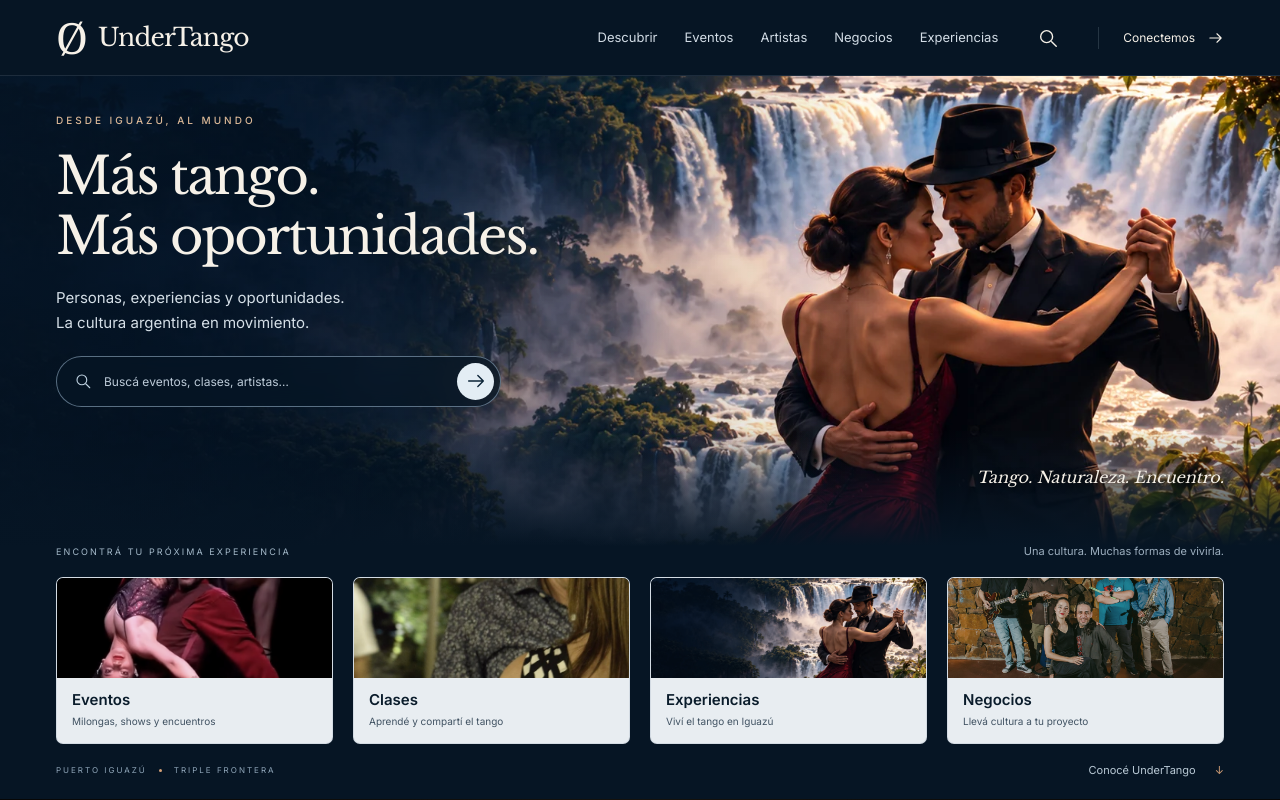
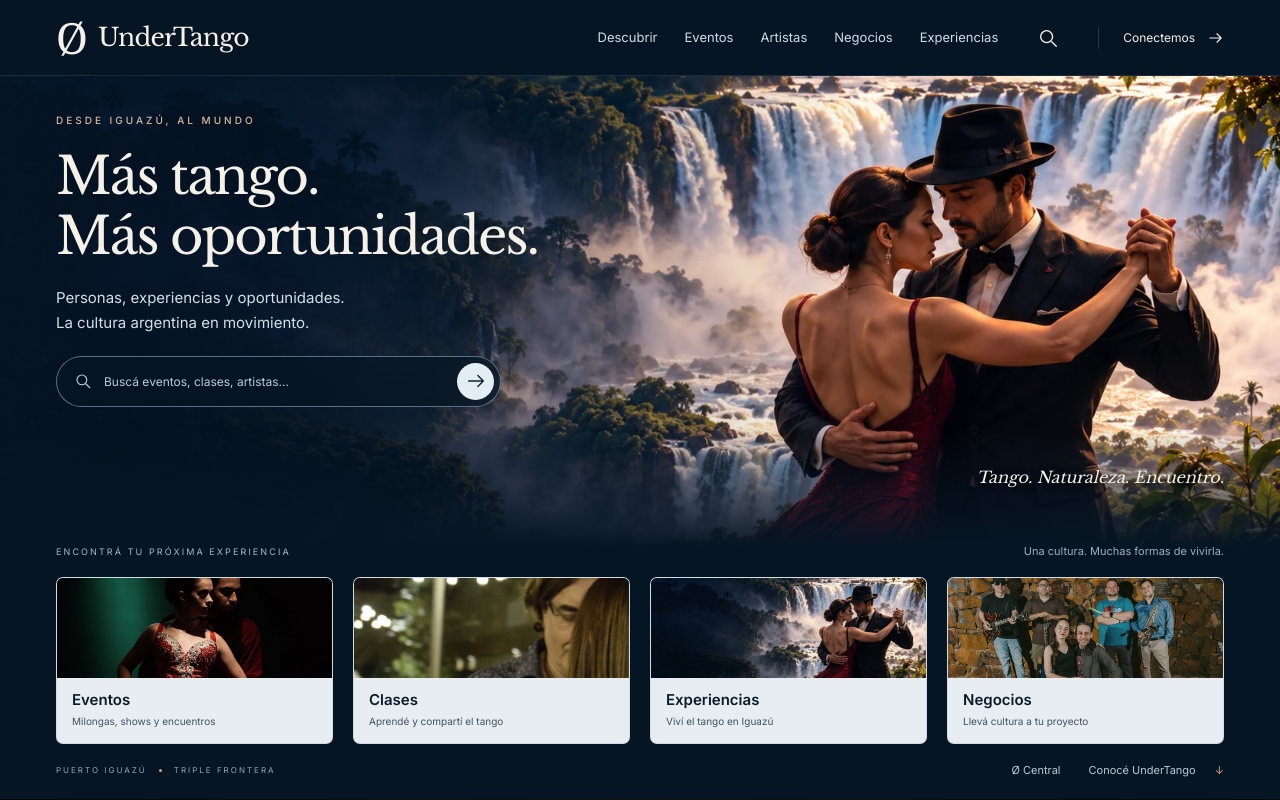
Before and after one commit to O-UnderTango-Club/UnderTangoWEBNextJS, a Next.js app: page / in a window 1280 px wide. Shown: the top 800 px of the page. Built offline with nearby package versions, Linux system fonts and the light colour scheme.

Commit message:
Refine photo framing and retain access to UnderTango Central

```diff
--- a/app/components/HomeLanding.tsx
+++ b/app/components/HomeLanding.tsx
@@ -22,11 +22,11 @@ function Icon({ name, className }: { name: IconName; className?: string }) {
 }
 
 const categories: { title: string; description: string; href: string; icon: IconName; image: string; position?: string; keywords: string; mobileOnly?: boolean }[] = [
-  { title: 'Eventos', description: 'Milongas, shows y encuentros', href: '/agenda', icon: 'calendar', image: '/assets/images/showsImage1.png', position: 'center 32%', keywords: 'agenda calendario milonga show festival rave bailar' },
-  { title: 'Clases', description: 'Aprendé y compartí el tango', href: '#classes', icon: 'learn', image: '/assets/images/la-cava-registro-01.webp', position: 'center 42%', keywords: 'aprender escuela curso baile grupales privadas academia' },
+  { title: 'Eventos', description: 'Milongas, shows y encuentros', href: '/agenda', icon: 'calendar', image: '/assets/images/grupal1.png', position: 'center 20%', keywords: 'agenda calendario milonga show festival rave bailar' },
+  { title: 'Clases', description: 'Aprendé y compartí el tango', href: '#classes', icon: 'learn', image: '/assets/images/la-cava-registro-01.webp', position: 'center 14%', keywords: 'aprender escuela curso baile grupales privadas academia' },
   { title: 'Artistas', description: 'Conocé a nuestro equipo', href: '/artistas', icon: 'music', image: '/assets/images/tango-rave-elenco.jpg', keywords: 'personas profesionales musicos bailarines equipo', mobileOnly: true },
   { title: 'Experiencias', description: 'Viví el tango en Iguazú', href: '/la-cava', icon: 'compass', image: '/images/home/cultura-conecta-iguazu.webp', position: '70% 45%', keywords: 'turismo cultura cataratas iguazu cena la cava' },
-  { title: 'Negocios', description: 'Llevá cultura a tu proyecto', href: '/produccion-artistica', icon: 'business', image: '/assets/images/tango-rave-elenco.jpg', position: 'center 40%', keywords: 'contratar produccion empresas hoteles eventos corporativos oportunidades' },
+  { title: 'Negocios', description: 'Llevá cultura a tu proyecto', href: '/produccion-artistica', icon: 'business', image: '/assets/images/tango-rave-elenco.jpg', position: 'center 15%', keywords: 'contratar produccion empresas hoteles eventos corporativos oportunidades' },
 ];
 
 const normalize = (value: string) => value.normalize('NFD').replace(/[\u0300-\u036f]/g, '').toLowerCase().trim();
@@ -83,13 +83,13 @@ export default function HomeLanding() {
           </a>)}
         </div>
         {terms.length > 0 && <p className={styles.searchStatus} role="status">{matches.length ? `${matches.length} ${matches.length === 1 ? 'sección encontrada' : 'secciones encontradas'}` : 'No encontramos una sección con ese nombre. Probá con tango, clases o shows.'} <button type="button" onClick={() => { setQuery(''); searchRef.current?.focus(); }}>Ver todas</button></p>}
-        <div className={styles.discoveryFooter}><span>PUERTO IGUAZÚ <i /> TRIPLE FRONTERA</span><a href="#intentions">Conocé UnderTango <span aria-hidden="true">↓</span></a></div>
+        <div className={styles.discoveryFooter}><span>PUERTO IGUAZÚ <i /> TRIPLE FRONTERA</span><div className={styles.footerLinks}><a href="/central">Ø Central</a><a href="#intentions">Conocé UnderTango <span aria-hidden="true">↓</span></a></div></div>
       </div>
 
       <nav className={styles.mobileNav} aria-label="Accesos rápidos">
         <a href="#inicio" aria-label="Ir al inicio"><Icon name="home" /><span>Inicio</span></a>
         <a href="#descubrir"><Icon name="compass" /><span>Explorar</span></a>
-        <a href="/artistas"><Icon name="music" /><span>Artistas</span></a>
+        <a href="/central"><Icon name="business" /><span>Ø Central</span></a>
         <a href="/reservas"><Icon name="contact" /><span>Contacto</span></a>
       </nav>
     </div>
--- a/app/components/home-landing.module.css
+++ b/app/components/home-landing.module.css
@@ -54,6 +54,7 @@
 .discoveryFooter i { width: 3px; height: 3px; border-radius: 50%; background: var(--copper); }
 .discoveryFooter a { font-size: 11px; color: #bacad6; }
 .discoveryFooter a span { padding-left: 16px; color: var(--copper); }
+.footerLinks { display: flex; gap: 28px; }
 .searchStatus { color: #c0d1de; font-size: 13px; margin: 16px 0; }
 .searchStatus button { background: none; border: none; text-decoration: underline; color: var(--ivory); cursor: pointer; padding: 4px 8px; }
 .mobileNav { display: none; }
```
Also changed, not shown: app/components/ChatRobot.tsx (indentation only).
